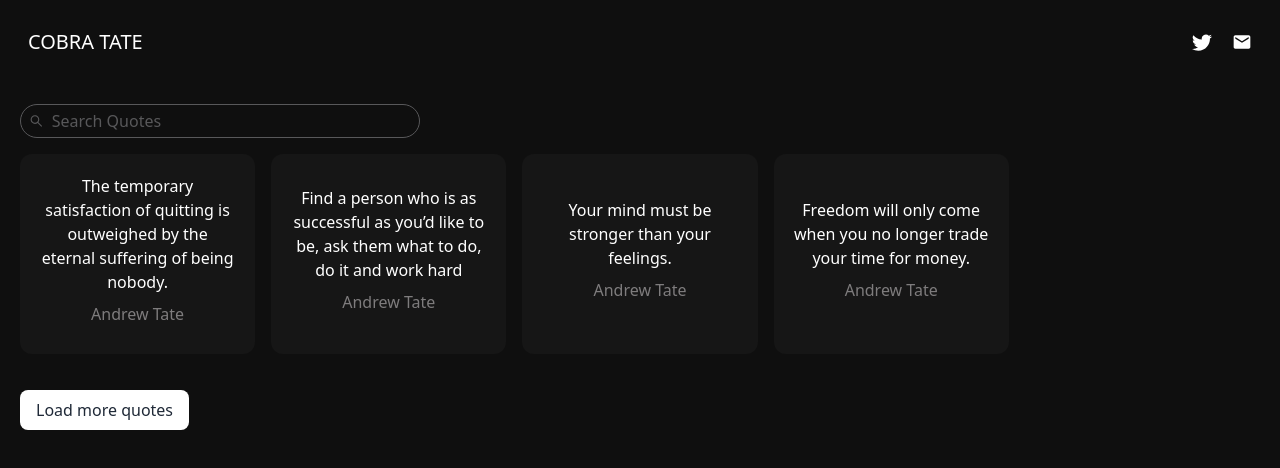
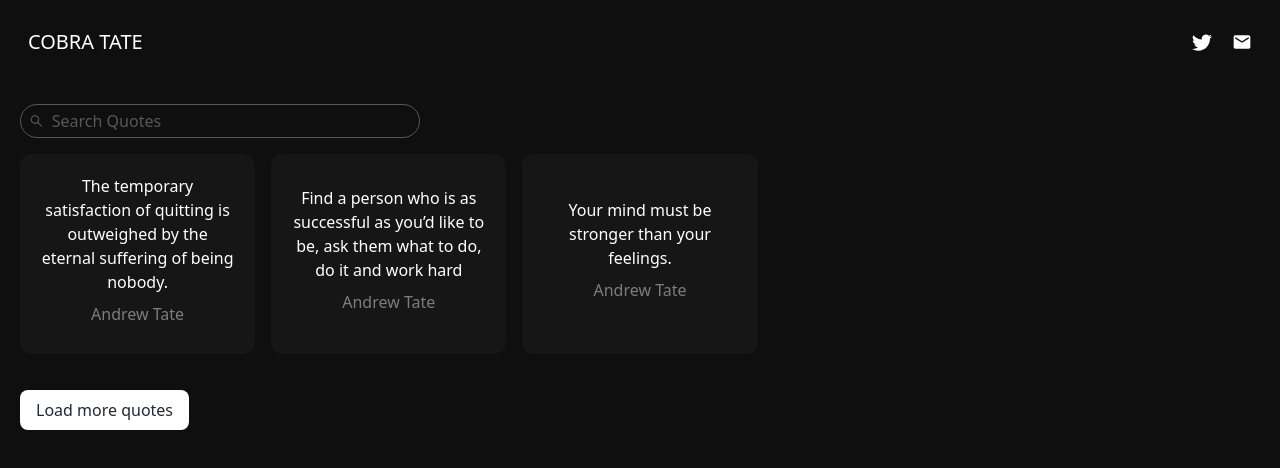
Before and after one commit to S-P-H-E/Cobra-Tate, a Next.js app: page / in a window 1280 px wide. Shown: the top 468 px of the page. Built offline with nearby package versions, Linux system fonts and the light colour scheme.

Commit message:
column reduced to 3

```diff
--- a/pages/index.js
+++ b/pages/index.js
@@ -7,7 +7,7 @@
 import { AiOutlineSearch } from "react-icons/ai"
 
 export default function Home() {
-  const [quotesPerPage, setQuotesPerPage] = useState(4)
+  const [quotesPerPage, setQuotesPerPage] = useState(3)
   const [searchValue, setSearchValue] = useState('');
   const filteredQuotes = quotes.filter(quote => (
     quote.quote.toLowerCase().includes(searchValue.toLowerCase())
```
